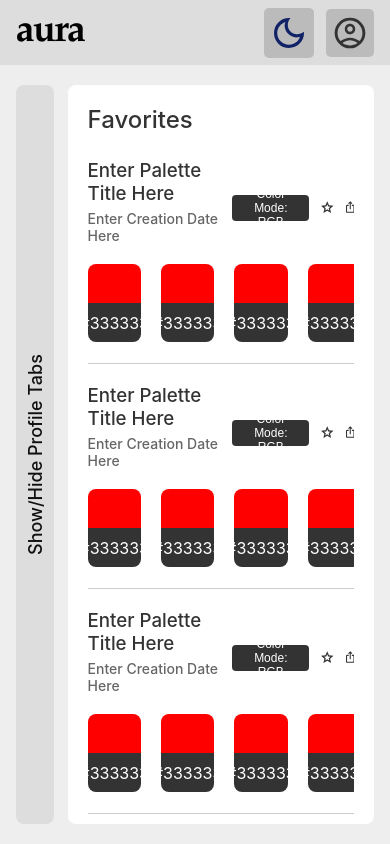
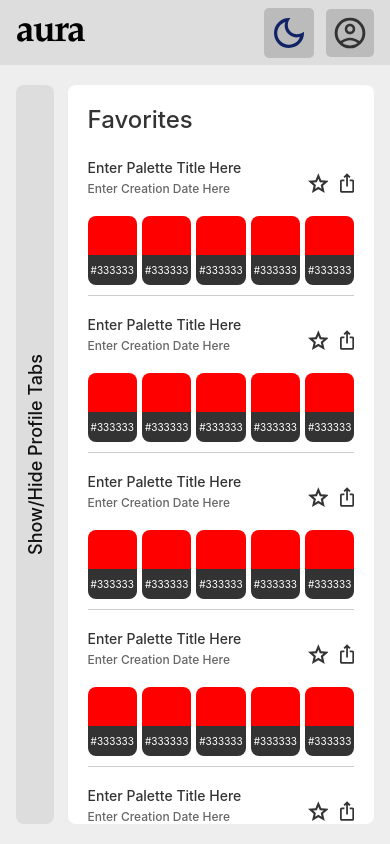
Before and after one commit to solomonNSI/AuraPalette, a React app in the folder aura-palette/: page /profile in a window 390 px wide. Built offline with nearby package versions, Linux system fonts and the light colour scheme.

Commit message:
Responsive UI - Profile Page - Iteration 1

```diff
--- a/aura-palette/src/Components/MiniPalette/style.js
+++ b/aura-palette/src/Components/MiniPalette/style.js
@@ -12,6 +12,11 @@ export const Container = styled.div`
   padding-bottom: 60px;
   margin-bottom: 10px;
   border-bottom: 1px solid #cccccc;
+
+  @media screen and (max-width: 900px) {
+    padding-bottom: 40px;
+
+  }
 `;
 
 export const Titles = styled.div`
@@ -30,6 +35,10 @@ export const PaletteTitle = styled.h3`
   margin: 10px auto 0px 0px;
   color: #333333;
 
+  @media screen and (max-width: 900px) {
+    font-size: 14px;
+  }
+
   &.dark {
     color: #eeeeee;
   }
@@ -40,6 +49,10 @@ export const Date = styled.h3`
   margin: 5px auto 20px 0px;
   color: #666666;
   font-size: 14px;
+
+  @media screen and (max-width: 900px) {
+    font-size: 12px;
+  }
 
   &.dark {
     color: #cccccc;
@@ -59,6 +72,10 @@ export const Colors = styled.div`
   flex-direction: row;
   gap: 20px;
   justify-content: space-between;
+
+  @media screen and (max-width: 900px) {
+    gap: 5px;
+  }
 `;
 
 export const Color = styled.div`
@@ -80,6 +97,16 @@ export const ColorCode = styled.div`
   display: flex;
   align-items: center;
   justify-content: center;
+
+  @media screen and (max-width: 900px) {
+    height: 30px;
+    font-size: 14px;
+  }
+
+  @media screen and (max-width: 600px) {
+    font-size: 10px;
+  }
+
 `;
 
 export const ColorModeButton = styled.button`
@@ -93,6 +120,7 @@ border: none;
 height: 26px;
 padding: 0px 10px;
 margin-top: 3px;
+display: none;
 
 &:hover {
   cursor: pointer;
--- a/aura-palette/src/Components/NavBar/style.js
+++ b/aura-palette/src/Components/NavBar/style.js
@@ -98,6 +98,7 @@ export const StyledMoonIcon = styled(MoonIcon)`
 export const StyledSunIcon = styled(SunIcon)`
   margin-right: 12px;
   display: none;
+  cursor: pointer;
 
   &.dark {
     display: inline;
--- a/aura-palette/src/Views/ProfileView/Profile.js
+++ b/aura-palette/src/Views/ProfileView/Profile.js
@@ -98,11 +98,11 @@ const Profile = ({ DarkMode, setIsDarkMode }) => {
       <S.SettingsForeground className = {DarkMode} style = {settingsEnabled ? {display: "block"} : {display: "none"}}>
         <S.Title className = {DarkMode}>User & App Settings</S.Title>
 
-        <S.SettingsLine className = {DarkMode}>
-          <div>
+        <S.SettingsLine id="deneme" className = {DarkMode}>
+          <S.Texts>
             <S.Subtitle className = {DarkMode}>Change E-Mail Address</S.Subtitle>
             <S.Explanation className = {DarkMode}>Explanation of the user setting, what it does when clicked the switch.</S.Explanation>
-          </div>
+          </S.Texts>
           <div className={`buttons ${DarkMode}`}>
             <input className = {DarkMode} type="email" placeholder="Enter new e-mail"></input>
             <button className = {DarkMode} >Change E-Mail</button>
@@ -110,10 +110,10 @@ const Profile = ({ DarkMode, setIsDarkMode }) => {
         </S.SettingsLine>
 
         <S.CheckboxLine className = {DarkMode}>
-          <div>
+          <S.Texts>
             <S.Subtitle className = {DarkMode}>Enable Some Mode or Another Setting</S.Subtitle>
             <S.Explanation className = {DarkMode}>Explanation of the user setting, what it does when clicked the switch.</S.Explanation>
-          </div>
+          </S.Texts>
           <S.Label className = {DarkMode}>
             <input type="checkbox"></input>
             <span className={`slider ${DarkMode}`}></span>
@@ -121,10 +121,10 @@ const Profile = ({ DarkMode, setIsDarkMode }) => {
         </S.CheckboxLine>
 
         <S.CheckboxLine className = {DarkMode}>
-          <div>
+          <S.Texts>
             <S.Subtitle className = {DarkMode}>Enable Some Mode or Another Setting</S.Subtitle>
             <S.Explanation className = {DarkMode}>Explanation of the user setting, what it does when clicked the switch.</S.Explanation>
-          </div>
+          </S.Texts>
           <S.Label className = {DarkMode}>
             <input type="checkbox"></input>
             <span className={`slider ${DarkMode}`}></span>
@@ -132,10 +132,10 @@ const Profile = ({ DarkMode, setIsDarkMode }) => {
         </S.CheckboxLine>
 
         <S.CheckboxLine className = {DarkMode}>
-          <div>
+          <S.Texts>
             <S.Subtitle className = {DarkMode}>Enable Some Mode or Another Setting</S.Subtitle>
             <S.Explanation className = {DarkMode}>Explanation of the user setting, what it does when clicked the switch.</S.Explanation>
-          </div>
+          </S.Texts>
           <S.Label className = {DarkMode}>
             <input type="checkbox"></input>
             <span className={`slider ${DarkMode}`}></span>
@@ -143,10 +143,10 @@ const Profile = ({ DarkMode, setIsDarkMode }) => {
         </S.CheckboxLine>
 
         <S.CheckboxLine className = {DarkMode}>
-          <div>
+          <S.Texts>
             <S.Subtitle className = {DarkMode}>Enable Some Mode or Another Setting</S.Subtitle>
             <S.Explanation className = {DarkMode}>Explanation of the user setting, what it does when clicked the switch.</S.Explanation>
-          </div>
+          </S.Texts>
           <S.Label className = {DarkMode}>
             <input type="checkbox"></input>
             <span className={`slider ${DarkMode}`}></span>
--- a/aura-palette/src/Views/ProfileView/style.js
+++ b/aura-palette/src/Views/ProfileView/style.js
@@ -37,8 +37,8 @@ export const Settings = styled.div`
     position: absolute;
     left: calc(4% + 50px);
     width: 50%;
-    box-shadow: 2px 2px #00000033;
-    height: calc(100% - 144px);
+    border: 2px solid #aaaaaa;
+    height: calc(100% - 148px);
     z-index: 99;
     display: none;
     margin: 85px 4px 0px 0px;
@@ -145,6 +145,34 @@ export const SettingsBackground = styled.div`
 
 export const SettingsForeground = styled.div`
   overflow: scroll;
+
+  #deneme {
+    div:first-child {
+      width: 50%;
+    }
+
+    div:last-child {
+      width: 50%;
+      flex-direction: column;
+
+      button {
+        width: 100%;
+        padding-left: 6px;
+        margin: 0;
+      }
+
+      input {
+        width: calc(100% - 5px);
+        padding-left: 6px;
+        margin: 0;
+        font-size: 12px;
+
+        &::placeholder {
+          font-size: 12px;
+        }
+      }
+    }
+  }
 `;
 
 export const Palettes = styled.div`
@@ -340,3 +368,11 @@ export const Label = styled.label`
   }
 
 `;
+
+export const Texts = styled.div`
+  @media screen and (max-width: 900px) {
+    width: 70%;
+    margin-right: 20px;
+  }
+
+`;
```
